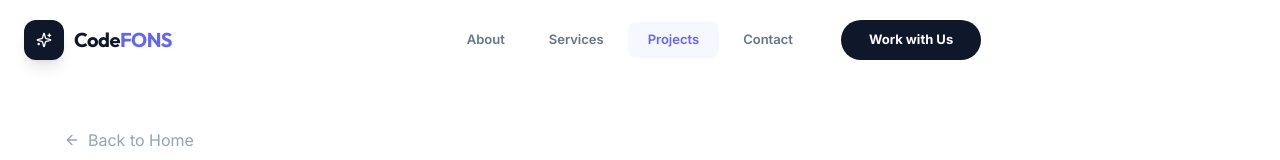
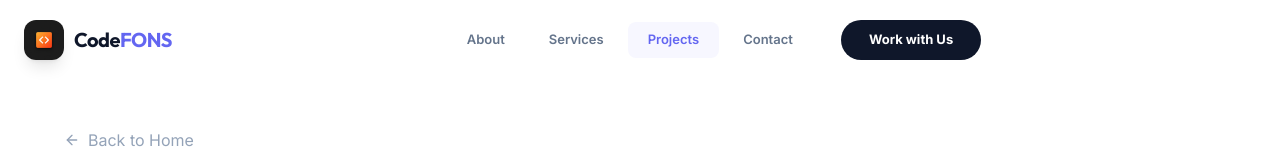
Before and after one commit to MudasirAshiq/CodeFONS, a React (Vite) app: page /projects in a window 1280 px wide. Shown: the top 160 px of the page. Built offline with nearby package versions, Linux system fonts and the light colour scheme.

Commit message:
feat: integrate new vibrant orange logo and update favicon

```diff
--- a/index.html
+++ b/index.html
@@ -2,7 +2,7 @@
 <html lang="en">
   <head>
     <meta charset="UTF-8" />
-    <link rel="icon" type="image/svg+xml" href="/favicon.svg" />
+    <link rel="icon" type="image/png" href="/favicon.png" />
     <meta name="viewport" content="width=device-width, initial-scale=1.0" />
     <meta name="description" content="CodeFONS Pvt Ltd — A premium digital studio building scalable Android, iOS, Web, and Generative AI solutions for ambitious businesses." />
     <meta name="theme-color" content="#0a0a1a" />
--- a/src/components/Footer.tsx
+++ b/src/components/Footer.tsx
@@ -21,8 +21,8 @@ export const Footer = () => {
           {/* Brand */}
           <div className="lg:col-span-5 space-y-8">
             <div className="flex items-center gap-3">
-              <div className="w-12 h-12 rounded-2xl bg-slate-900 flex items-center justify-center shadow-xl">
-                <Sparkles size={20} className="text-white" />
+              <div className="w-12 h-12 rounded-2xl overflow-hidden shadow-xl flex items-center justify-center">
+                <img src="/logo-icon.png" alt="CodeFONS" className="w-full h-full object-cover" />
               </div>
               <div className="space-y-1">
                 <span className="text-2xl font-bold font-display text-slate-900 tracking-tight">CodeFONS</span>
@@ -79,7 +79,7 @@ export const Footer = () => {
               <span className="text-slate-300">Designed by</span>
               <div className="flex items-center gap-2.5">
                 <span className="text-primary group-hover:text-primary-dark transition-colors normal-case font-bold">CodeFONS</span>
-                <img src="/cf-logo.png" alt="CF" className="w-6 h-6 rounded-lg shadow-lg group-hover:scale-110 transition-transform" />
+                <img src="/logo-icon.png" alt="CF" className="w-6 h-6 rounded-lg shadow-lg group-hover:scale-110 transition-transform" />
               </div>
             </div>
           </a>
--- a/src/components/Navbar.tsx
+++ b/src/components/Navbar.tsx
@@ -92,8 +92,8 @@ export const Navbar = () => {
           className="flex items-center gap-1.5 sm:gap-2.5 group shrink-0"
           onClick={() => window.scrollTo({ top: 0, behavior: 'smooth' })}
         >
-          <div className="w-8 h-8 sm:w-10 sm:h-10 rounded-xl bg-slate-900 flex items-center justify-center shadow-lg group-hover:scale-105 transition-transform">
-            <Sparkles size={16} className="text-white" />
+          <div className="w-8 h-8 sm:w-10 sm:h-10 rounded-xl overflow-hidden shadow-lg group-hover:scale-105 transition-transform flex items-center justify-center">
+            <img src="/logo-icon.png" alt="CodeFONS" className="w-full h-full object-cover" />
           </div>
           <span className="text-lg sm:text-xl font-bold font-display tracking-tight whitespace-nowrap">
             <span className="text-slate-900">Code</span>
@@ -173,7 +173,7 @@ export const Navbar = () => {
                     className="flex items-center justify-between py-5 px-6 rounded-2xl text-xl font-bold text-slate-900 hover:text-primary hover:bg-primary/5 transition-all active:scale-95"
                   >
                     {link.name}
-                    <Sparkles size={16} className="text-primary/20" />
+                    <img src="/logo-icon.png" alt="" className="w-4 h-4 rounded-md object-cover opacity-50" />
                   </Link>
                 </motion.div>
               ))}
```
Also changed, not shown: public/favicon.png (added), public/logo-icon.png (added).
